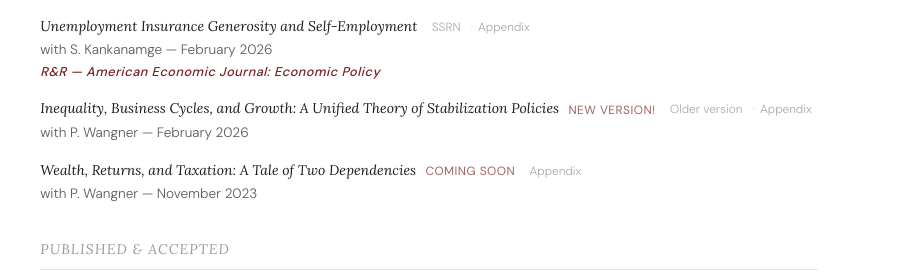
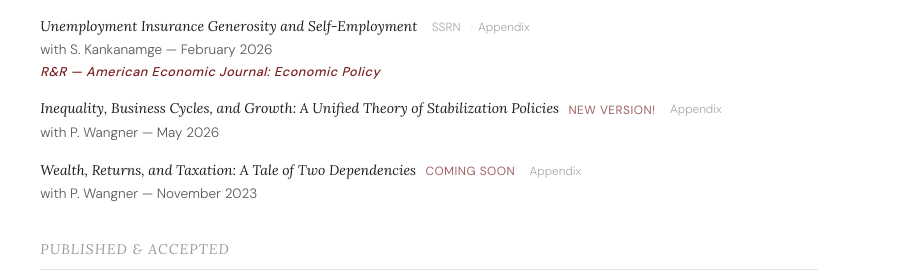
Before and after one commit to AGaillardTSE/AGaillardBrown, a plain HTML site: page index_test.html in a window 1280 px wide. Shown: the part 323-600 px from the top of the page, 358-1280 px from the left. Drawn offline with nearby package versions, Linux system fonts and the light colour scheme; a web font is replaced by a local one.

Commit message:
Update paper info and comment out older version link
Updated the publication date for a paper and commented out an older version link.

```diff
--- a/index_test.html
+++ b/index_test.html
@@ -532,11 +532,11 @@ footer a:hover{color:var(--accent)}
             <span class="paper-coming-soon">New version!</span>
             <div class="pill-group">
               <!-- <a class="pill" href="https://drive.google.com/file/d/1229nPgVlO0jJRzpMyoK1tBBt08XCXXsF" target="_blank">PDF</a> -->
-              <a class="pill" href="https://papers.ssrn.com/sol3/papers.cfm?abstract_id=4292481" target="_blank">Older version</a>
+              <!--  <a class="pill" href="https://papers.ssrn.com/sol3/papers.cfm?abstract_id=4292481" target="_blank">Older version</a> -->
               <a class="pill" href="https://drive.google.com/file/d/1dJ5IuN8e2-yIFXZJep3gI7eNj4WZoX1Q/view?usp=sharing" target="_blank">Appendix</a>
             </div>
           </div>
-          <p class="paper-info">with P. Wangner — February 2026</p>
+          <p class="paper-info">with P. Wangner — May 2026</p>
         </div>
         <div class="paper">
           <div class="paper-title-row">
```
